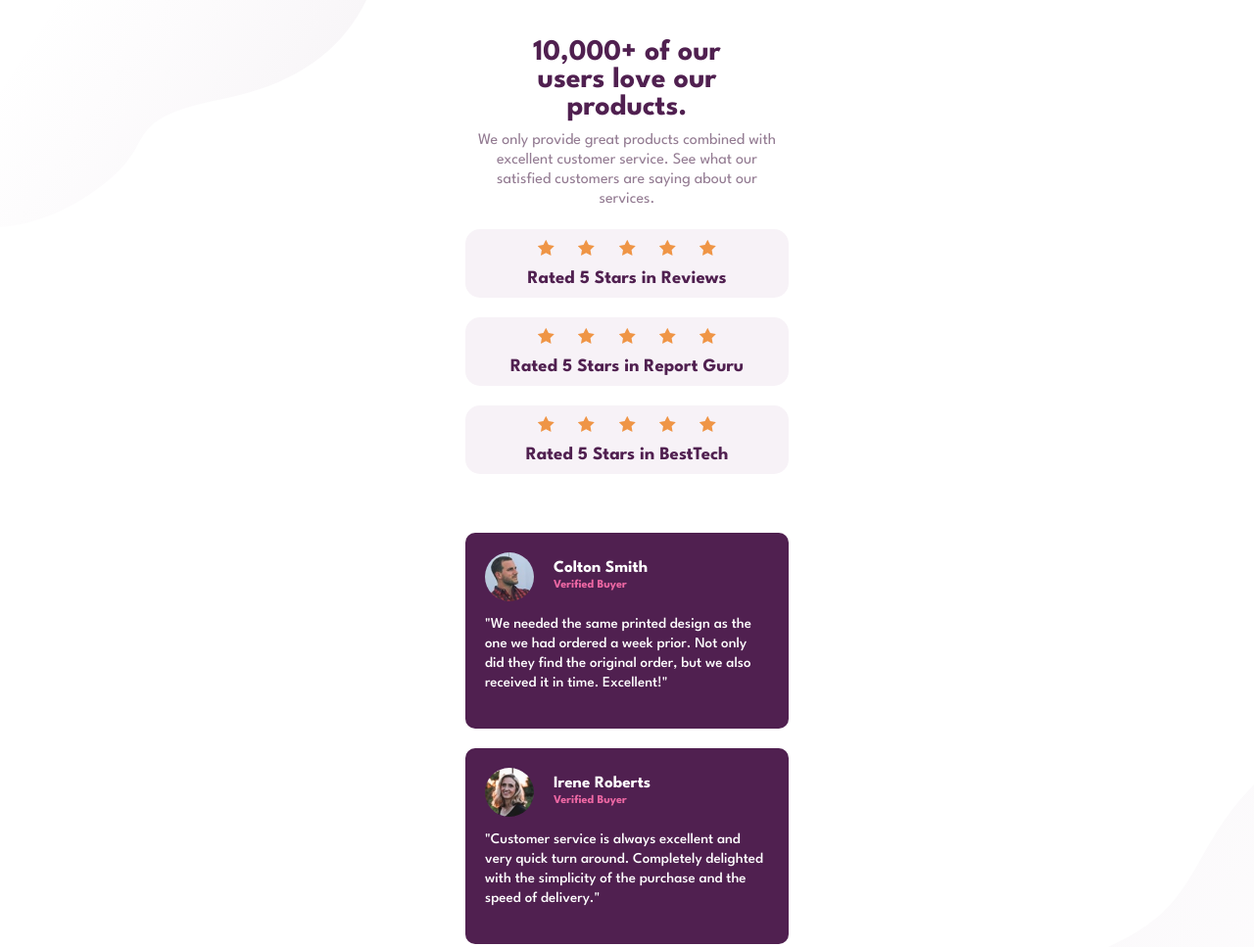
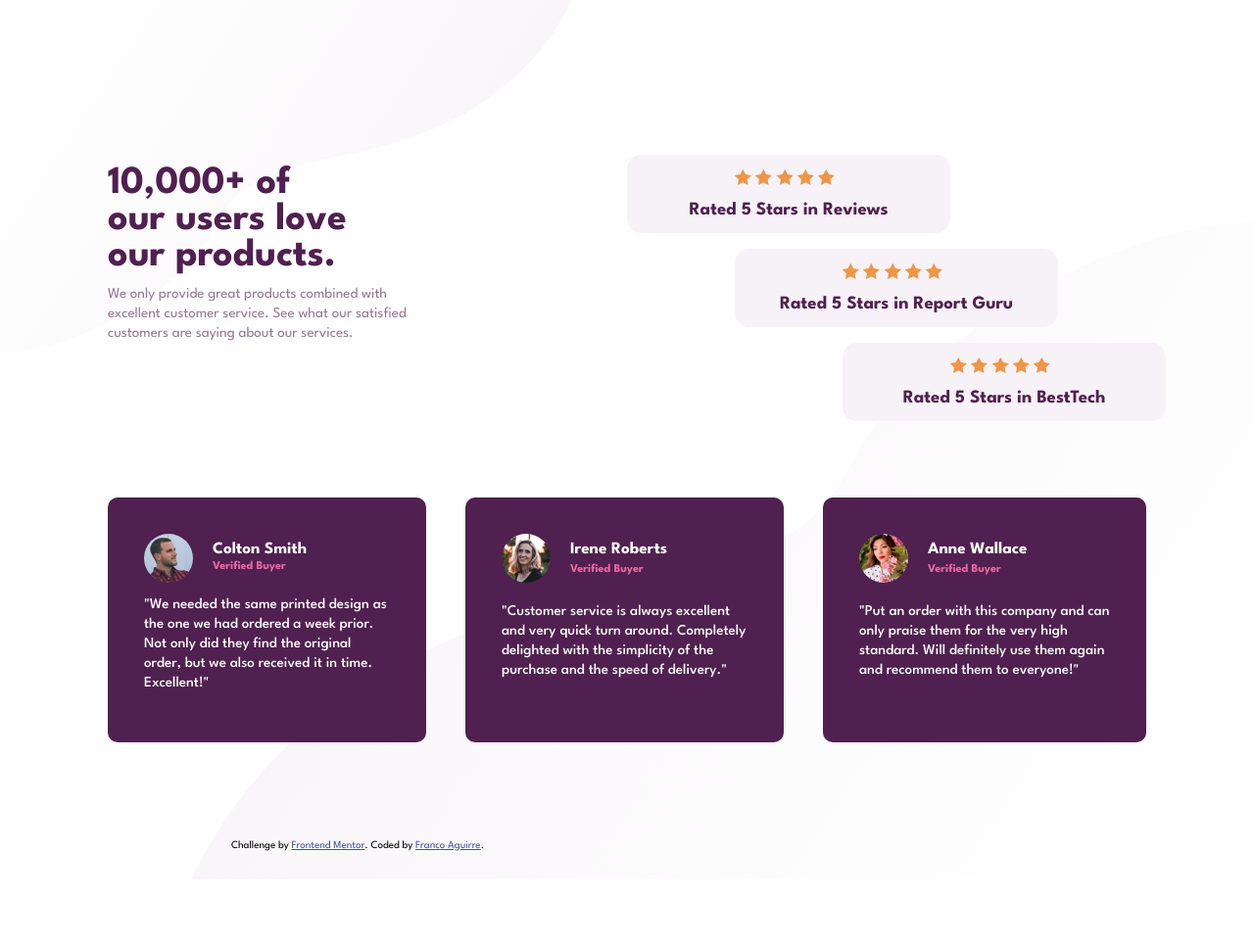
Before and after one commit to Fran3103/Desafio-8, a plain HTML site: page index.html in a window 1280 px wide. Shown: the top 967 px of the page at 98% size. After the commit the page ends 898 px from the top, so only its background shows below. Drawn offline with Linux system fonts and the light colour scheme.

Commit message:
la version desktop no me salio como el desafio

```diff
--- a/index.html
+++ b/index.html
@@ -30,8 +30,8 @@
       </head>
 
         <section class="stars-container">
-          <div class="star">
-            <div>
+          <div class="star star1">
+            <div class="img-star">
               <img src="/images/icon-star.svg" alt="star">
               <img src="/images/icon-star.svg" alt="star">
               <img src="/images/icon-star.svg" alt="star">
@@ -42,8 +42,8 @@
             <h3>Rated 5 Stars in Reviews</h3>
 
           </div>
-          <div class="star">
-            <div>
+          <div class="star star2">
+            <div class="img-star">
               <img src="/images/icon-star.svg" alt="star">
               <img src="/images/icon-star.svg" alt="star">
               <img src="/images/icon-star.svg" alt="star">
@@ -54,8 +54,8 @@
             <h3>Rated 5 Stars in Report Guru</h3>
 
           </div>
-          <div class="star">
-            <div>
+          <div class="star star3">
+            <div class="img-star">
               <img src="/images/icon-star.svg" alt="star">
               <img src="/images/icon-star.svg" alt="star">
               <img src="/images/icon-star.svg" alt="star">
@@ -68,7 +68,7 @@
       </section>
 
       <section class="cards-container">
-        <div class="card">
+        <div class="card card1">
           <img src="/images/image-colton.jpg" alt="colton">
           <h3>Colton Smith</h3>
           <h4>Verified Buyer</h4>
@@ -76,19 +76,24 @@
               Excellent!"
               </p>
         </div>
-        <div class="card">
+        <div class="card card2">
           <img src="/images/image-irene.jpg" alt="irene">
           <h3>Irene Roberts</h3>
           <h4>Verified Buyer</h4>
           <p>"Customer service is always excellent and very quick turn around. Completely delighted with the simplicity of the purchase and the speed of delivery."
               </p>
         </div>
-        <div class="card">
+        <div class="card3">
+
+        <div class="card ">
+
+
           <img src="/images/image-anne.jpg" alt="anne">
           <h3>Anne Wallace</h3>
           <h4>Verified Buyer</h4>
           <p> "Put an order with this company and can only praise them for the very high standard. Will definitely use them again and recommend them to everyone!"
               </p>
+            </div>
         </div>
 
       </section>
--- a/style.scss
+++ b/style.scss
@@ -38,7 +38,7 @@ box-sizing: border-box;}
     flex-direction: column;
     align-items: center;
     justify-content: center;
-    width: 377px;
+
     margin: auto auto;
 
     margin-top: 30px;
@@ -65,32 +65,39 @@ box-sizing: border-box;}
     .stars-container{
         display: flex;
         flex-direction: column;
-        justify-content: center;
+
         align-items: center;
-        width: 100%;
+        margin-bottom: 30px;
+
 
 
 
 
         .star{
 
-            img{
-                margin: 10px 10px;
-            }
+
             width: 330px;
-            height: 70px;
+            height: 80px;
             background-color: $LightGrayishMagenta;
             font-weight: 700;
             display: flex;
             flex-direction: column;
-            justify-content: space-around;
+            justify-content: space-between;
             align-items: center;
-            margin: 10px 0;
+            padding: 15px;
+            margin: 8px 0;
             border-radius: 15px;
+            color:$VeryDarkMagenta;
+
+            .img-star{
+                min-width: 110px;
+            }
 
             h3{
-                margin-bottom: 10px;
-                color:$VeryDarkMagenta;
+
+                min-width: 240px;
+                text-align: center;
+
             }
 
             }
@@ -100,9 +107,11 @@ box-sizing: border-box;}
 
 
     .cards-container{
-        margin-top: 30px;
-        margin-bottom: 30px;
-
+       display: flex;
+        flex-direction: column;
+        justify-content: space-between  ;
+        align-items: flex-end;
+        margin-bottom: 50px;
         .card{
             border-radius: 10px;
             margin: 20px;
@@ -110,10 +119,10 @@ box-sizing: border-box;}
             color: $White;
             font-size: 12px;
             width: 330px;
-            height: 200px;
+            height: 250px;
             display: grid;
             grid-template-columns: 1fr 10fr;
-            padding: 20px;
+            padding: 37px;
 
             img{
                 border-radius: 50%;
@@ -141,13 +150,84 @@ box-sizing: border-box;}
                 grid-column: 1/3;
                 grid-row: 3/7;
                 line-height: 20px;
-                font-weight: 500
+                font-weight: 500;
 
-            };
+            }
 
+        }
+    }
 
+    @media screen and (min-width:720px) {
 
+        body{
+
+            background: url(/images/bg-pattern-top-desktop.svg), url(/images/bg-pattern-bottom-desktop.svg);
+            background-repeat: no-repeat;
+            background-position: top left, bottom right;
+        }
+
+        .container{
+
+            display: grid;
+            grid-template-columns: 10fr 10fr;
+            margin: auto auto;
+            margin-top: 50px;
+            width: 1100px;
+
+        }
+
+        .texto{
+            grid-column: 1/2;
+            text-align: left;
+            h1{
+                font-size: 40px;
+                margin: 0;
+                width: 50%;
+                padding-left: 20px;
+
+            }
+            p{
+                margin: 0;
+                padding-left: 20px;
+                font-size: 15px;
+                margin-top: 10px;
+                width: 60%;
+            }
+        }
+        .stars-container{
+            margin-top: 100px;
 
 
         }
+
+
+        .star{
+            flex-direction: row;
+            width: 440px;
+            height: 50px;
+            justify-content: center;
+        }
+        .star1{
+            align-self: flex-start;
+        }
+
+        .star3{
+            align-self: flex-end;
+        }
+
+        .cards-container{
+            grid-column: 1/-1;
+            grid-row: auto;
+            flex-direction: row;
+
+
+        }
+
+        .card3{
+            margin-top: 20px;
+            align-self: flex-end;
+
+        }
+
+
     }
```
Also changed, not shown: style.css, 1 other file.
